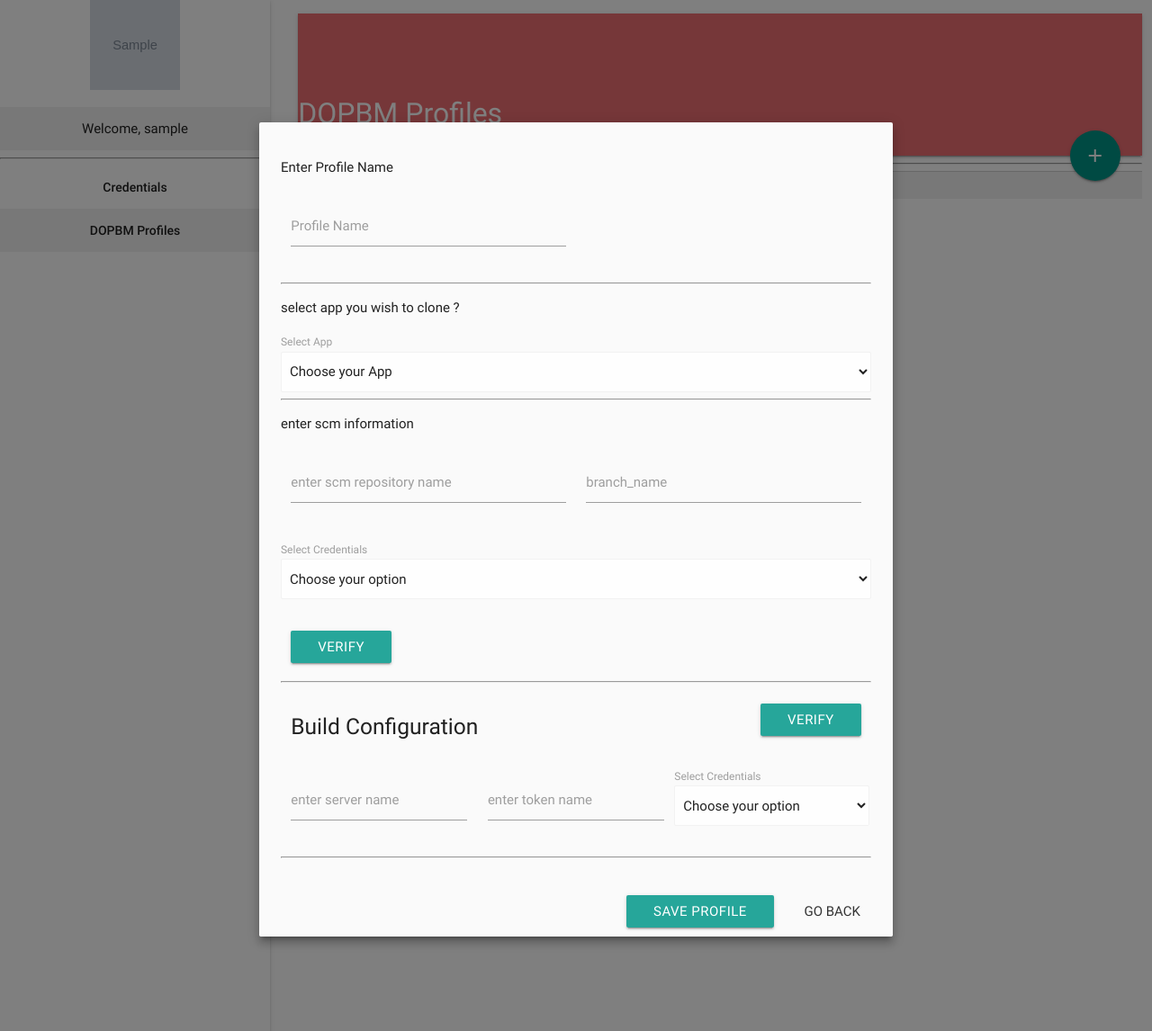
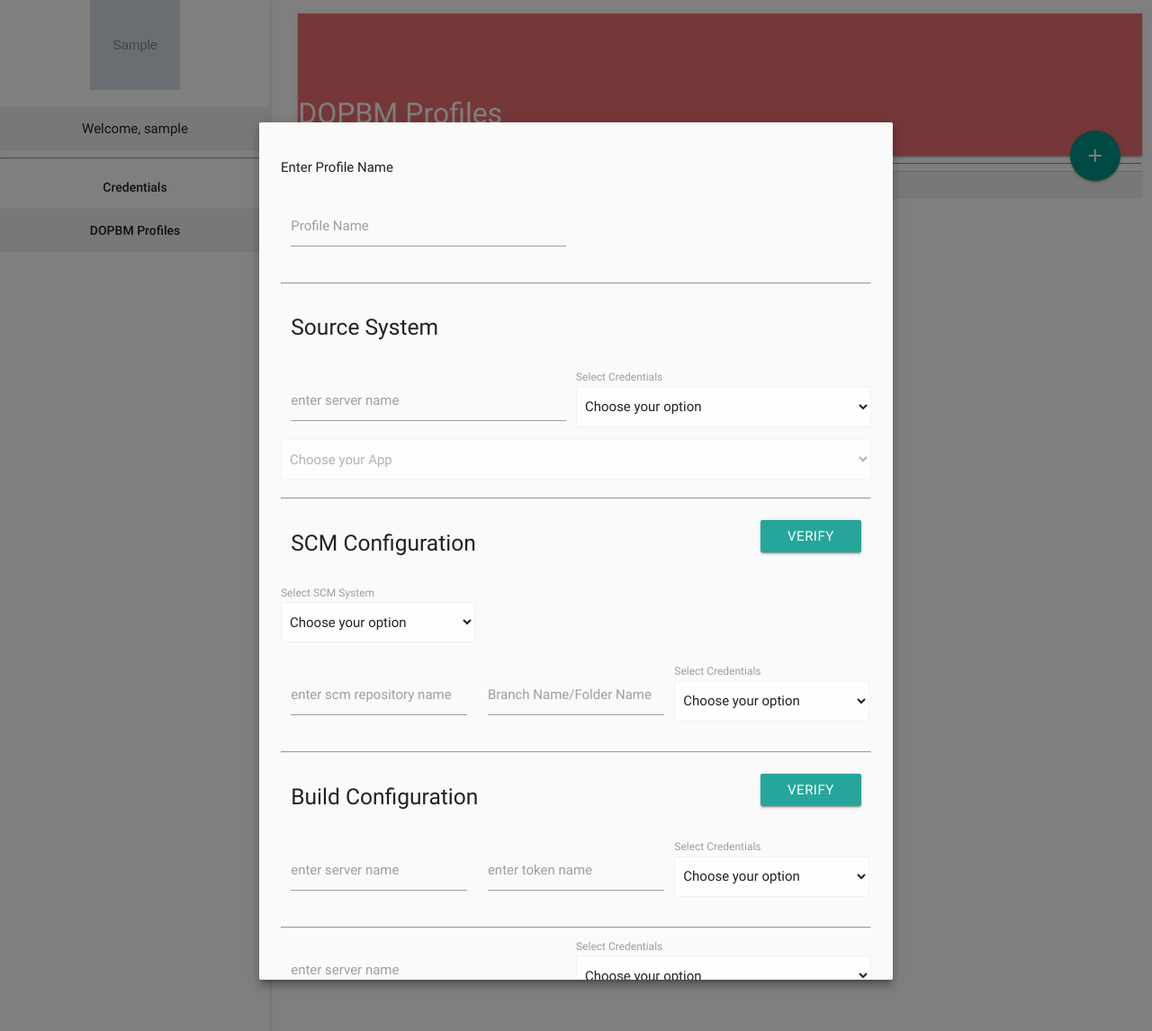
Before and after one commit to sagaragarwal94-archives/poc-devops, a Flask app: template app/templates/org_admin/profiles.html in a window 1280 px wide, after a click on "add". Shown: the top 1146 px of the page at 90% size. Run offline with Flask 2, Linux system fonts and the light colour scheme; the template is opened without the code that fills it: most values are stand-ins (such as "Sample title", 1, 10 or a date in 2020); grey boxes marked "Sample" are stand-in pictures; some libraries are stand-ins or nearby versions.

Commit message:
updation to db remaining

```diff
--- a/app/templates/org_admin/profiles.html
+++ b/app/templates/org_admin/profiles.html
@@ -91,44 +91,74 @@
                     </div>
                 </div>
                 <hr>
-                <p> select app you wish to clone ?</p>
-                <label>Select App</label>
-                <select id="app_select" class="browser-default">
-                    <option value="" disabled selected>Choose your App</option>
-                    {% for app in apps %}
-                        <option value="{{ app.name }}">{{ app.name }}</option>
-                    {% endfor %}
-                </select>
-
-                <hr>
-
-                <p> enter scm information</p>
+                <div class="row">
+                    <div class="input-field col s6"><h5>Source System</h5></div>
+                    <div class="input-field col s6">
+                        {#                        <button class="btn waves-effect waves-light" style="float:right" id="verify_source"#}
+                        {#                                onclick="">Verify#}
+                        {#                        </button>#}
+                    </div>
+                </div>
                 <div class="row">
                     <div class="input-field col s6">
-                        <input id="scm_repo_name" name="scm_repo_name" type="text" class="validate" required>
-                        <label for="scm_repo_name">enter scm repository name</label>
+                        <input id="source_server_name" name="source_server_name" type="text" class="validate" required>
+                        <label for="source_server_name">enter server name</label>
                     </div>
-                    <div class="input-field col s6">
-                        <input id="branch_name" name="branch_name" type="text" class="validate" required>
-                        <label for="branch_name">branch_name</label>
-                    </div>
-                </div>
-
-                <div class="row">
+                    <div>
                         <label>Select Credentials</label>
-                    <select id="scm_cred" class="browser-default">
+                        <select id="source_cred" class="browser-default" style="width: 50%;" onchange="fetch_source(document.getElementById('source_server_name').value,
+                        document.getElementById('source_cred').value)">
                             <option value="" disabled selected>Choose your option</option>
                             {% for cred in credentials_info %}
                                 <option value="{{ cred.profile_name }}">{{ cred.profile_name }}</option>
                             {% endfor %}
                         </select>
                     </div>
+                    <select id="app_select" class="browser-default" disabled="disabled">
+                        <option value="" disabled style="width: 50%" selected>Choose your App</option>
+                    </select>
+                </div>
+
+                <hr>
 
                 <div class="row">
+                    <div class="input-field col s6"><h5>SCM Configuration</h5></div>
                     <div class="input-field col s6">
-                        <button class="btn waves-effect waves-light" id="verify_scm" onclick="verify_scm()">Verify
+                        <button class="btn waves-effect waves-light" style="float:right" id="verify_scm"
+                                onclick="verify_scm()">Verify
                         </button>
                     </div>
+                </div>
+
+                <div class="row">
+
+                    <label>Select SCM System</label>
+                    <select id="scm_system" class="browser-default" style="width: 33%">
+                        <option value="" disabled selected>Choose your option</option>
+                        <option value="github">Github</option>
+                        <option value="gitlab">Gitlab</option>
+                        <option value="svn">SVN</option>
+                    </select>
+                </div>
+                                <div class="row">
+
+                    <div class="input-field col s4">
+                        <input id="scm_repo_name" name="scm_repo_name" type="text" class="validate" required>
+                        <label for="scm_repo_name">enter scm repository name</label>
+                    </div>
+                    <div class="input-field col s4">
+                        <input id="branch_name" name="branch_name" type="text" class="validate" required>
+                        <label for="branch_name">Branch Name/Folder Name</label>
+                    </div>
+
+
+                    <label>Select Credentials</label>
+                    <select id="scm_cred" class="browser-default" style="width:33%">
+                        <option value="" disabled selected>Choose your option</option>
+                        {% for cred in credentials_info %}
+                            <option value="{{ cred.profile_name }}">{{ cred.profile_name }}</option>
+                        {% endfor %}
+                    </select>
                 </div>
 
 
@@ -165,8 +195,39 @@
 
                 <hr>
 
+                <div class="row">
+                    <div class="input-field col s6">
+                        <input id="deploy_server_name" name="deploy_server_name" type="text" class="validate" required>
+                        <label for="deploy_server_name">enter server name</label>
+                    </div>
+                    <label>Select Credentials</label>
+                    <select id="deploy_cred" class="browser-default" style="width: 50%;">
+                        <option value="" disabled selected>Choose your option</option>
+                        {% for cred in credentials_info %}
+                            <option value="{{ cred.profile_name }}">{{ cred.profile_name }}</option>
+                        {% endfor %}
+                    </select>
+                </div>
+                <div class="input-field col s12">
+                    <table id="deploy_instances" class="striped">
+                        <thead>
+                        <tr>
+                            <th>Select</th>
+                            <th>Deploy Server</th>
+                            <th>Deploy Credentials</th>
+                        </tr>
+                        </thead>
+                        <tbody>
+                        <tr>
+
+                        </tr>
+                        </tbody>
+                    </table>
 
                 </div>
+            </div>
+
+
             <div class="modal-footer">
                 <button class="btn waves-effect waves-light" type="submit">Save Profile</button>
                 <a href="#!" class="modal-action modal-close waves-effect waves-green btn-flat">Go
@@ -187,9 +248,11 @@
 </script>
 <script type="text/javascript">
     function verify_scm() {
+        var scm_system = document.getElementById('scm_system').value;
         var scm_repo_name = document.getElementById('scm_repo_name').value;
         var scm_branch_name = document.getElementById('branch_name').value;
         var cred = document.getElementById('scm_cred').value;
+        if (scm_system == 'github') {
             $.ajax({
                 url: Flask.url_for('org_admin.verify_scm'),
                 type: 'GET',
@@ -211,6 +274,8 @@
                 error: function (xhr) {
                 }
             })
+        }
+        else {alert('Feature for other SCM to be rolled out')}
     }
 
     function verify_build() {
@@ -241,5 +306,74 @@
         })
     }
 </script>
+
+<script>
+    function fetch_source(server_name, cred) {
+        if (server_name == '') {
+            alert('Enter Source Server')
+        }
+        else {
+            $.ajax({
+                url: Flask.url_for('org_admin.verify_source'),
+                type: 'GET',
+                data: {
+                    'server_name': server_name,
+                    'cred': cred,
+                    'org_username': '{{ org_info.username }}'
+                },
+                success: function (data) {
+                    if (data.status == 200) {
+                        var select = $("#app_select");
+
+                        for (var prop in data.apps_names) {
+                            var option = document.createElement('option');
+                            option.innerHTML = data.apps_names[prop];
+                            option.value = data.apps_names[prop];
+                            select.append(option)
+                        }
+                        document.getElementById('app_select').disabled = false;
+
+                    }
+                    else {
+                        alert('Enter credentials again.')
+                    }
+
+                },
+                error: function (xhr) {
+                }
+            })
+
+        }
+
+    }
+</script>
+
+<script type="text/javascript">
+    $(document).ready(function () {
+        var i = 0;
+        $("#deploy_cred").click(function () {
+            i = i + 1;
+            var deploy_server_name = $("#deploy_server_name").val();
+            var deploy_cred = $("#deploy_cred").val();
+            var markup = "<tr id='row_" + i + "'><td><button id='" + i + "' onclick='delete_row(this.id)'>Delete</button></td><td>" + deploy_server_name + "</td><td>" + deploy_cred + "</td></tr>";
+            $("#deploy_instances tbody").append(markup);
+        });
+
+        // Find and remove selected table rows
+        $(".delete-row").click(function () {
+            $("table tbody").find('input[name="record"]').each(function () {
+                if ($(this).is(":checked")) {
+                    $(this).parents("tr").remove();
+                }
+            });
+        });
+    });
+</script>
+
+<script type="text/javascript">
+    function delete_row(id) {
+        $("#row_" + id).remove()
+    }
+</script>
 </body>
 </html>
```
Also changed, not shown: app/org_admin/routes.py (+20 -0 lines). Lines whose indentation alone changed are shown as unchanged.
